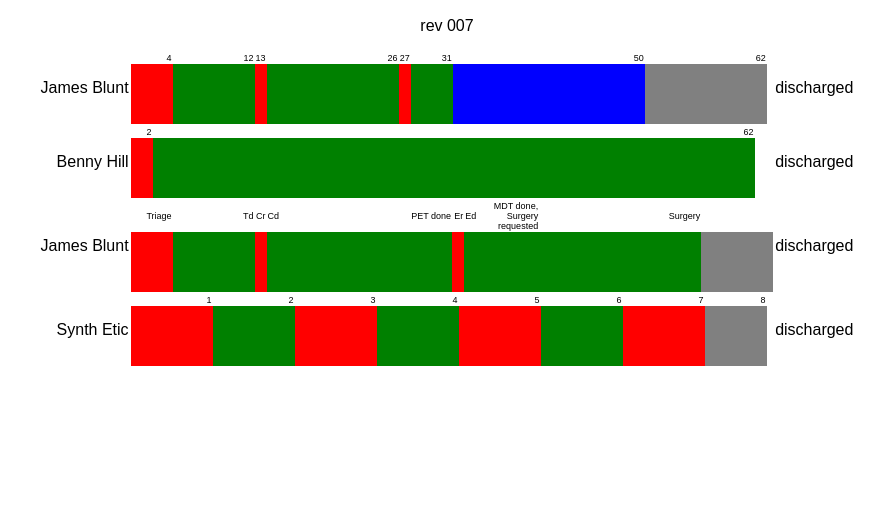
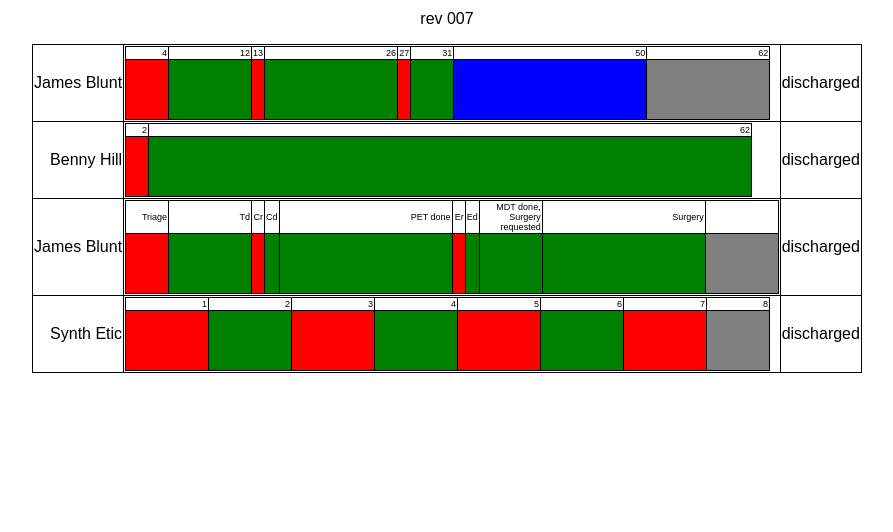
Before and after one commit to nigeldodd/dataScheme10, a plain HTML site: page index.html in a window 1280 px wide. Shown: the part 268-800 px from the top of the page, without its empty margins (193-1086 px from the left). Drawn offline with Linux system fonts and the light colour scheme.

Commit message:
comment out no line

```diff
--- a/css/style.css
+++ b/css/style.css
@@ -50,6 +50,6 @@ table {
     font-size:xx-small;
   }
 
-  td {
+  /*td {
     border-style : hidden!important;
-   }
+   }*/
```
